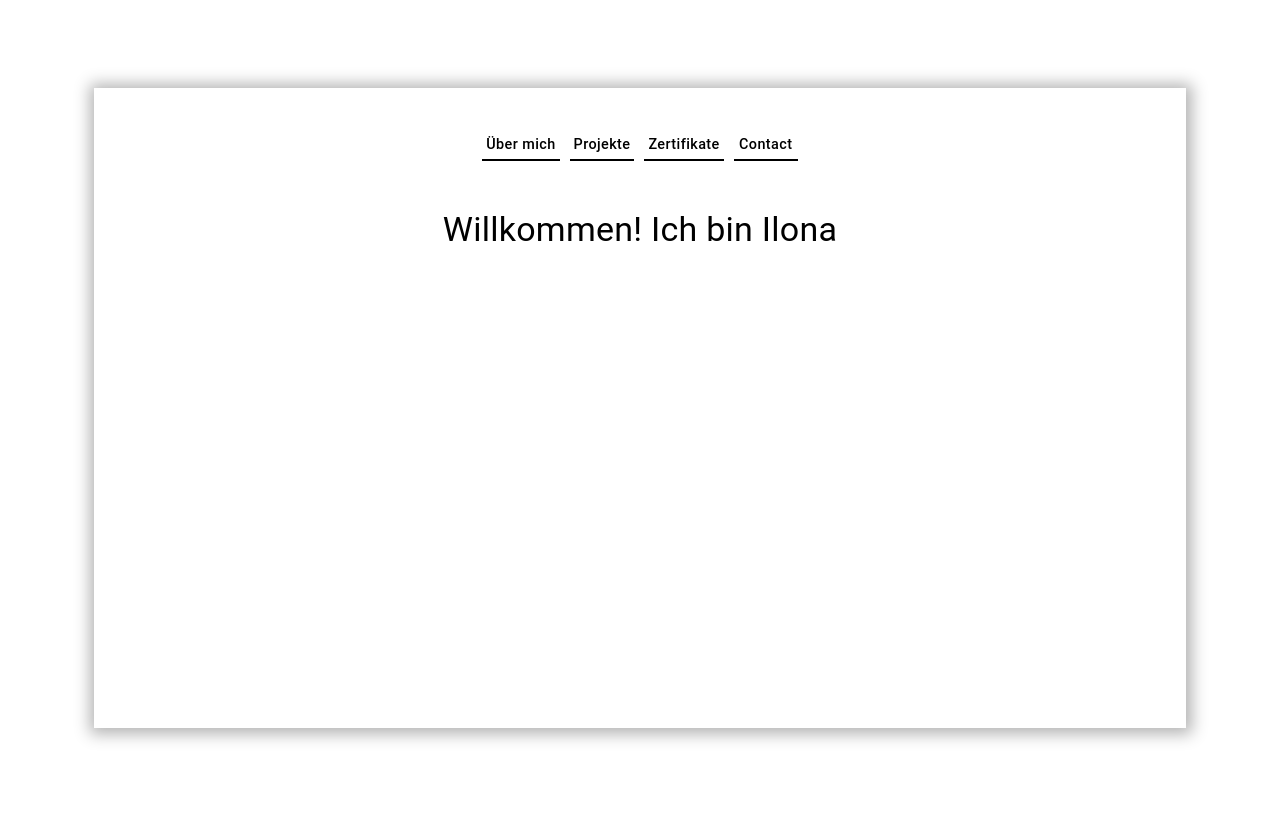
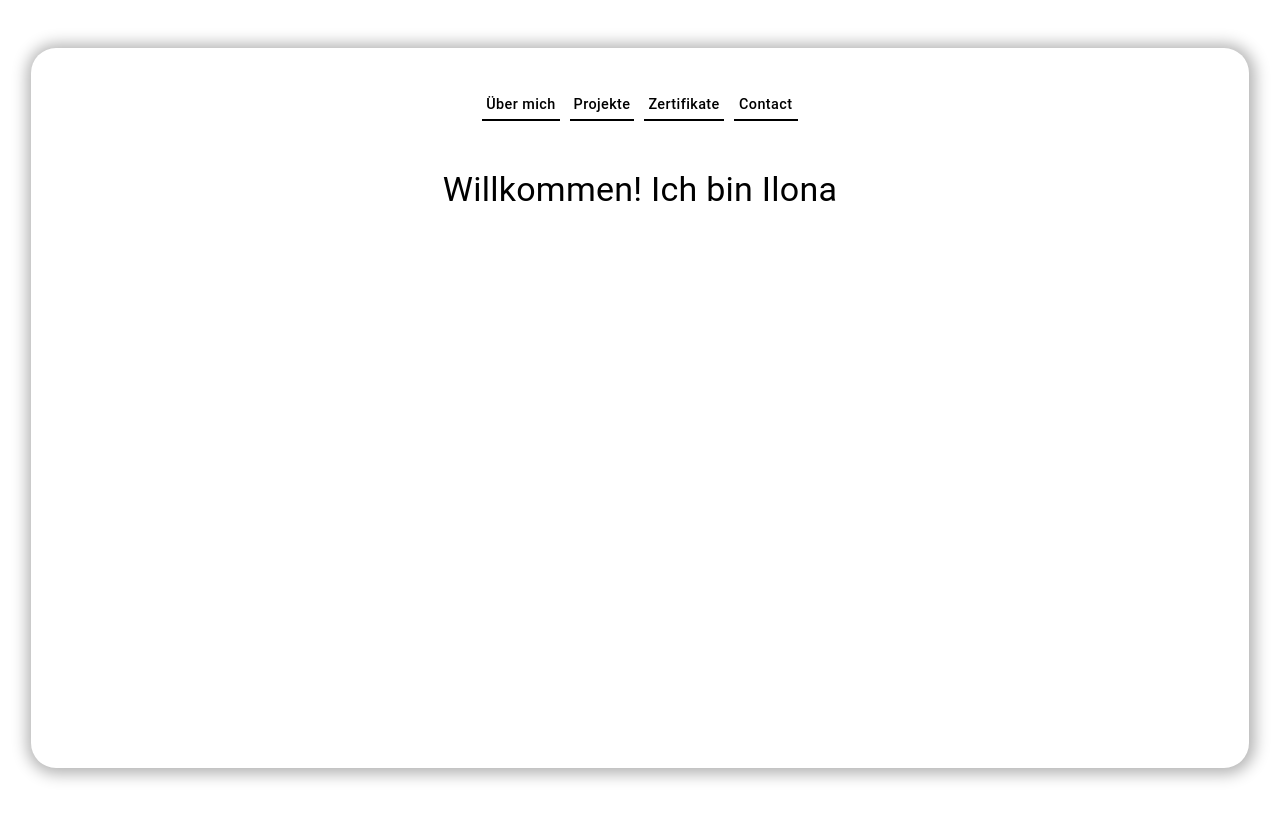
Before and after one commit to ilonagoergens/mein-portfolio, a React (Vite) app: page / in a window 1280 px wide. Built offline with nearby package versions, Linux system fonts and the light colour scheme.

Commit message:
boxgröße angepasst

```diff
--- a/src/App.jsx
+++ b/src/App.jsx
@@ -67,11 +67,12 @@ function App() {
   return (
     <Box
       sx={{
+        borderRadius: "25px",
         boxShadow: "1px 1px 15px 5px rgba(0, 0, 0, 0.3)", // Rahmen der Box
         textAlign: "center", // Inhalt der Box zentrieren
         maxWidth: "100%", // Maximale Breite auf 100% setzen
-        width: "80%", // Box soll die volle Breite einnehmen
-        height: "70vh", // Höhe auf volle Viewport-Höhe setzen
+        width: "90%", // Box soll die volle Breite einnehmen
+        height: "80vh", // Höhe auf volle Viewport-Höhe setzen
         padding: {
           xs: 2, // Padding auf kleinen Geräten (xs)
           sm: 3, // Padding auf mittleren Geräten (sm)
@@ -80,8 +81,8 @@ function App() {
         },
         marginLeft: "auto", // Automatischer Abstand links
         marginRight: "auto", // Automatischer Abstand rechts
-        marginBottom: "10vh", // Abstandsregel für den unteren Rand
-        marginTop: "10vh", // Abstandsregel für den oberen Rand
+        marginBottom: "5vh", // Abstandsregel für den unteren Rand
+        marginTop: "5vh", // Abstandsregel für den oberen Rand
       }}
     >
       {/* Navigation und dynamischer Inhalt in einer einzigen Box */}
```
